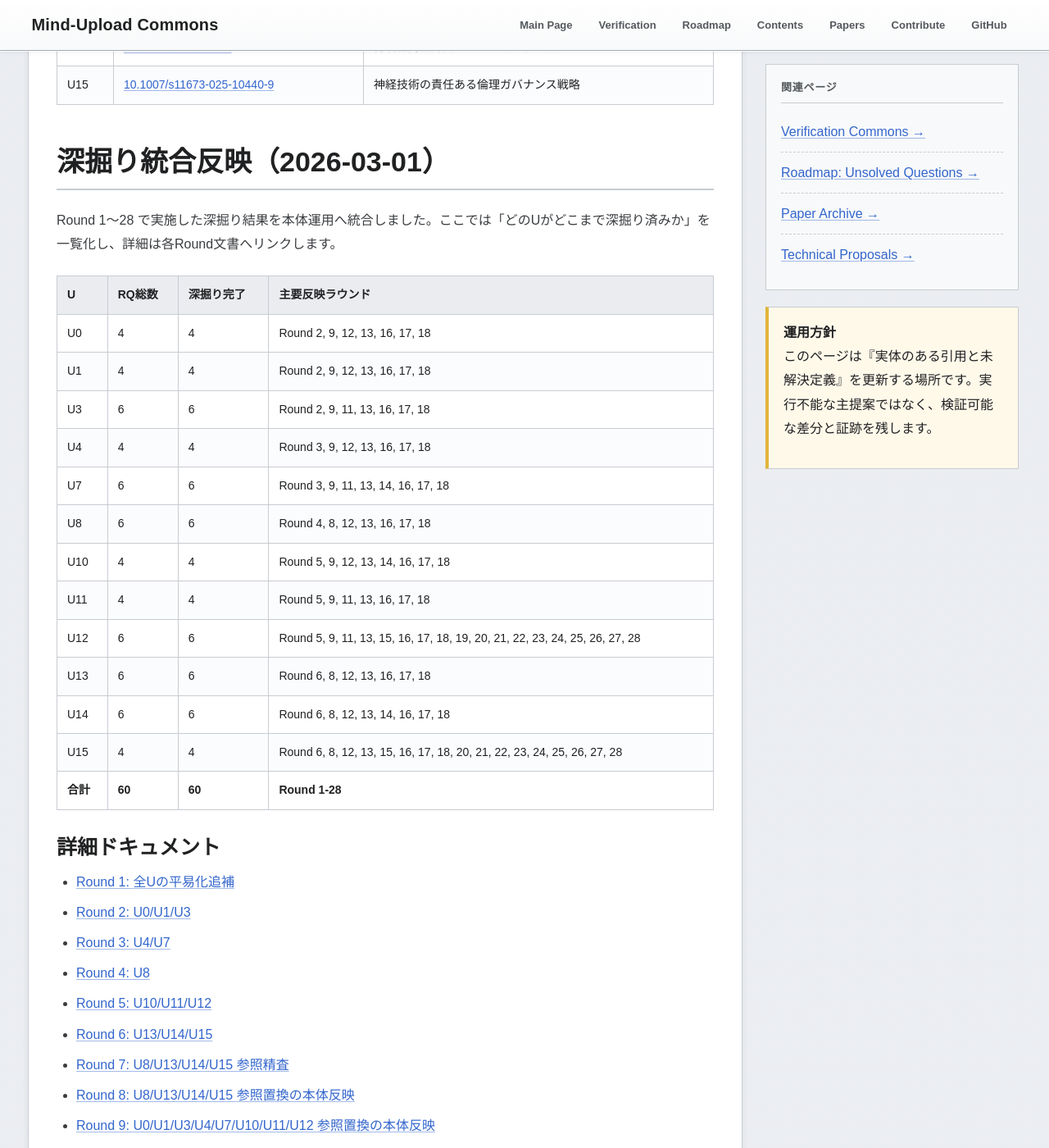
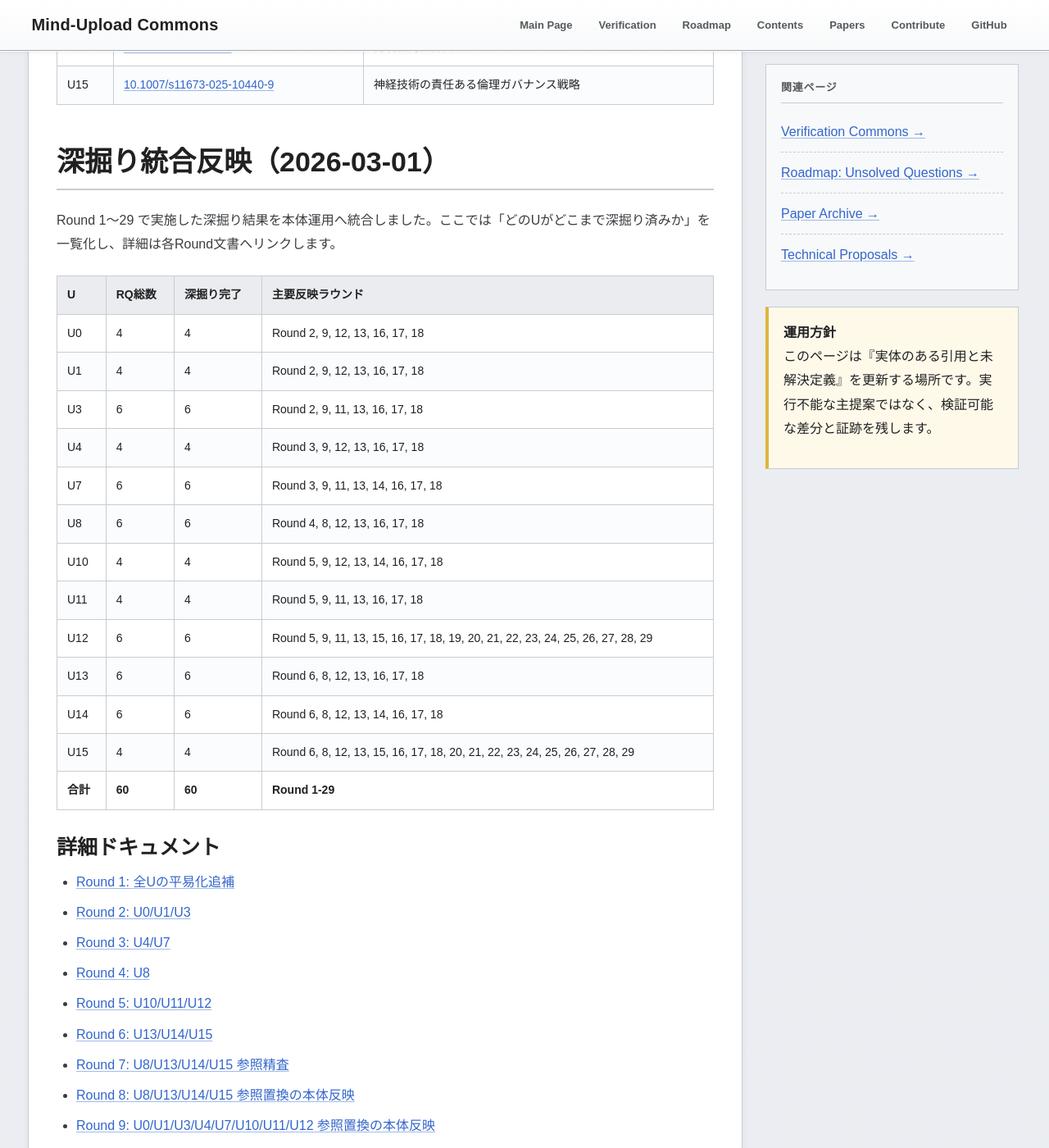
Before and after one commit to yasufumi-nakata/eegflow, a Jekyll site: the page built from research_harvest_50.md, in a window 1280 px wide and 1400 px high, scrolled down 6243 px. Shown: the whole window at 82% size. Built offline with Jekyll 4.4.1, drawn with Linux system fonts in a browser that asks for light colours; some of the changed text lies outside the part shown.

Commit message:
Add Round 29 monitoring runbook and trigger matrix

```diff
--- a/research_harvest_50.md
+++ b/research_harvest_50.md
@@ -156,7 +156,7 @@
 <section class="section" id="deepening-integration-20260301">
 <h2 class="section-title">深掘り統合反映（2026-03-01）</h2>
 <p>
-Round 1〜28 で実施した深掘り結果を本体運用へ統合しました。ここでは「どのUがどこまで深掘り済みか」を一覧化し、詳細は各Round文書へリンクします。
+Round 1〜29 で実施した深掘り結果を本体運用へ統合しました。ここでは「どのUがどこまで深掘り済みか」を一覧化し、詳細は各Round文書へリンクします。
 </p>
 <table class="data-table">
 <thead><tr><th>U</th><th>RQ総数</th><th>深掘り完了</th><th>主要反映ラウンド</th></tr></thead><tbody>
@@ -168,11 +168,11 @@
 <tr><td>U8</td><td>6</td><td>6</td><td>Round 4, 8, 12, 13, 16, 17, 18</td></tr>
 <tr><td>U10</td><td>4</td><td>4</td><td>Round 5, 9, 12, 13, 14, 16, 17, 18</td></tr>
 <tr><td>U11</td><td>4</td><td>4</td><td>Round 5, 9, 11, 13, 16, 17, 18</td></tr>
-<tr><td>U12</td><td>6</td><td>6</td><td>Round 5, 9, 11, 13, 15, 16, 17, 18, 19, 20, 21, 22, 23, 24, 25, 26, 27, 28</td></tr>
+<tr><td>U12</td><td>6</td><td>6</td><td>Round 5, 9, 11, 13, 15, 16, 17, 18, 19, 20, 21, 22, 23, 24, 25, 26, 27, 28, 29</td></tr>
 <tr><td>U13</td><td>6</td><td>6</td><td>Round 6, 8, 12, 13, 16, 17, 18</td></tr>
 <tr><td>U14</td><td>6</td><td>6</td><td>Round 6, 8, 12, 13, 14, 16, 17, 18</td></tr>
-<tr><td>U15</td><td>4</td><td>4</td><td>Round 6, 8, 12, 13, 15, 16, 17, 18, 20, 21, 22, 23, 24, 25, 26, 27, 28</td></tr>
-<tr><td><strong>合計</strong></td><td><strong>60</strong></td><td><strong>60</strong></td><td><strong>Round 1-28</strong></td></tr>
+<tr><td>U15</td><td>4</td><td>4</td><td>Round 6, 8, 12, 13, 15, 16, 17, 18, 20, 21, 22, 23, 24, 25, 26, 27, 28, 29</td></tr>
+<tr><td><strong>合計</strong></td><td><strong>60</strong></td><td><strong>60</strong></td><td><strong>Round 1-29</strong></td></tr>
 </tbody></table>
 
 <h3>詳細ドキュメント</h3>
@@ -205,6 +205,7 @@
 <li><a href="research_deepening_round26_2026-03-01.html">Round 26: access_path_change の再確認と問い別判定</a></li>
 <li><a href="research_deepening_round27_2026-03-01.html">Round 27: 問い別本文更新テンプレと監査キーワード辞書</a></li>
 <li><a href="research_deepening_round28_2026-03-01.html">Round 28: 外部依存タスク分離と適用準備度の固定</a></li>
+<li><a href="research_deepening_round29_2026-03-01.html">Round 29: 再監視Runbookと差分トリガー行列の固定</a></li>
 </ul>
 
 <h3>整合性監査（証跡）</h3>
@@ -372,6 +373,12 @@
 Round 28 の外部依存タスク分離と本文適用準備度の固定は
 <a href="automation/rq_regulation_external_dependency_tasks_round28_2026-03-01.csv" target="_blank">rq_regulation_external_dependency_tasks_round28_2026-03-01.csv</a>（外部依存タスク分離）と
 <a href="automation/rq_regulation_apply_readiness_round28_2026-03-01.csv" target="_blank">rq_regulation_apply_readiness_round28_2026-03-01.csv</a>（本文適用準備度）
+に記録しています。
+</p>
+<p class="small">
+Round 29 の再監視Runbookと差分トリガー行列の固定は
+<a href="automation/rq_regulation_monitor_execution_runbook_round29_2026-03-01.csv" target="_blank">rq_regulation_monitor_execution_runbook_round29_2026-03-01.csv</a>（問い別再監視Runbook）と
+<a href="automation/rq_regulation_diff_trigger_matrix_round29_2026-03-01.csv" target="_blank">rq_regulation_diff_trigger_matrix_round29_2026-03-01.csv</a>（問い別差分トリガー行列）
 に記録しています。
 </p>
 </section>
```
Also changed, not shown: automation/rq_regulation_diff_trigger_matrix_round29_2026-03-01.csv (added, +11 -0 lines), automation/rq_regulation_monitor_execution_runbook_round29_2026-03-01.csv (added, +11 -0 lines), research_deepening_continue_guide_2026-03-01.md (+6 -2 lines), research_deepening_round29_2026-03-01.md (added, +64 -0 lines).
